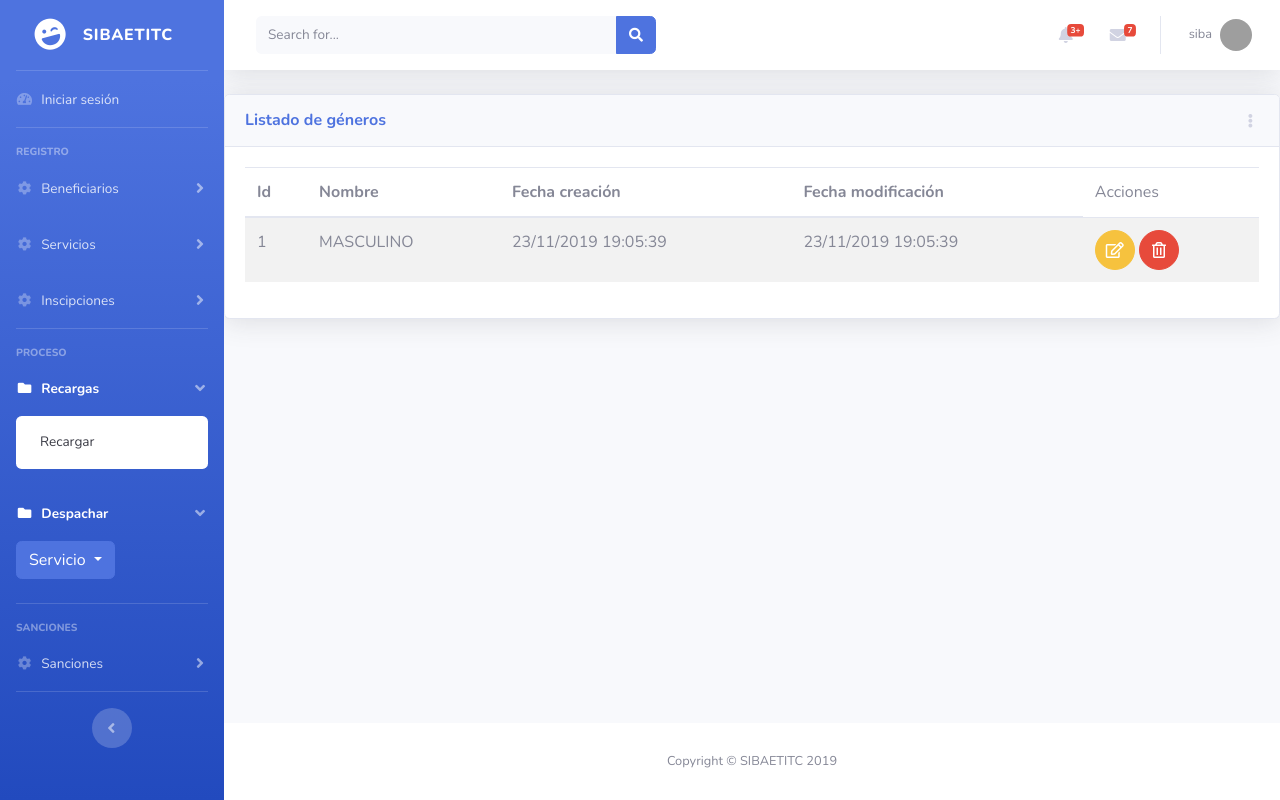
After one commit to JulianDGP/sibaetitc, a Django app: page /beneficiarios/generos/ in a window 1280 px wide. The commit adds this page. Run offline with Django 3.2, Linux system fonts and the light colour scheme; a user stored in the database is signed in; data comes from the database, SQL or seed files in the repository; both versions use the stored data as it was after the commit; parts of the project's set-up code (start-up, migrations or seed data) failed here and were passed over; grey boxes are pictures that could not be loaded.

Commit message:
Se crea view para listar genero del beneficiario

```diff
--- /dev/null
+++ b/beneficiarios/templates/beneficiarios/genero_list.html
@@ -0,0 +1,59 @@
+{% extends 'base/base.html' %}
+
+{% block page_content %}
+<!-- Dropdown Card Example -->
+              <div class="card shadow mb-4">
+                <!-- Card Header - Dropdown -->
+                <div class="card-header py-3 d-flex flex-row align-items-center justify-content-between">
+                  <h6 class="m-0 font-weight-bold text-primary">Listado de géneros</h6>
+                  <div class="dropdown no-arrow">
+                    <a class="dropdown-toggle" href="#" role="button" id="dropdownMenuLink" data-toggle="dropdown" aria-haspopup="true" aria-expanded="false">
+                      <i class="fas fa-ellipsis-v fa-sm fa-fw text-gray-400"></i>
+                    </a>
+                    <div class="dropdown-menu dropdown-menu-right shadow animated--fade-in" aria-labelledby="dropdownMenuLink">
+                      <div class="dropdown-header">Acciones</div>
+                      <a class="dropdown-item" href="#">Action</a>
+                      <a class="dropdown-item" href="#">Another action</a>
+                      <div class="dropdown-divider"></div>
+                      <a class="dropdown-item" href="#">Something else here</a>
+                    </div>
+                  </div>
+                </div>
+                <!-- Card Body -->
+                <div class="card-body">
+                  {% if not obj %}No hay géneros{% endif %}
+                    {% if obj %}
+                    <table class="table table-striped table-hover">
+                        <thead>
+                        <th>Id</th>
+                        <th>Nombre</th>
+                        <th>Fecha creación</th>
+                        <th>Fecha modificación</th>
+                        <td class="all">Acciones</td>
+                        </thead>
+                        <tbody>
+                        {% for item in obj %}
+                            <tr>
+                                <td>{{item.id_genero}}</td>
+                                <td>{{item.nombre_genero}}</td>
+                                <td>{{item.creado|date:"d/m/Y H:i:s"}}</td>
+                                <td>{{item.modificado|date:"d/m/Y H:i:s"}}</td>
+                                <td>
+                                    <a href="#" class="btn btn-warning btn-circle" role="button"><i class="far fa-edit"></i> </a>
+                                    <a href="#" class="btn btn-danger btn-circle" role="button"><i class="far fa-trash-alt"></i> </a>
+                                </td>
+                            </tr>
+                        {% endfor %}
+                        </tbody>
+                    </table>
+
+                    {% endif %}
+                </div>
+              </div>
+
+{% endblock %}
+
+
+{% block js_page %}
+
+{% endblock %}
--- a/beneficiarios/urls.py
+++ b/beneficiarios/urls.py
@@ -2,5 +2,6 @@ from django.urls import path
 from .views import *
 
 urlpatterns = [
+    path('generos/', GeneroView.as_view(), name='genero_list'),
     path('', Beneficiario.as_view(),name='beneficiario'),
 ]
--- a/beneficiarios/views.py
+++ b/beneficiarios/views.py
@@ -1,7 +1,17 @@
 from django.shortcuts import render
 from django.views import generic
 from django.http import HttpResponse
+from django.contrib.auth.mixins import LoginRequiredMixin
+from .models import Genero
 
 
-class Beneficiario(generic.TemplateView):
+
+class Beneficiario(LoginRequiredMixin, generic.TemplateView):
     template_name = 'beneficiarios/beneficiarios.html'
+    login_url = 'generales:login'
+
+class GeneroView(LoginRequiredMixin, generic.ListView):
+    model = Genero
+    template_name = 'beneficiarios/genero_list.html'
+    context_object_name = 'obj'
+    login_url = 'generales:login'
--- a/generales/urls.py
+++ b/generales/urls.py
@@ -1,6 +1,16 @@
 from django.urls import include, path
+from django.contrib.auth import views as auth_views
 from .views import Home
 
 urlpatterns = [
     path('', Home.as_view(),name='home'),
+    path('login/',
+         auth_views.LoginView.as_view(template_name='generales/login.html'),
+         name='login'
+         ),
+    path('logout/',
+         auth_views.LogoutView.as_view(template_name='generales/login.html'),
+         name='logout'
+         ),
+
 ]
--- a/sibaetitc/settings.py
+++ b/sibaetitc/settings.py
@@ -131,3 +131,6 @@ STATICFILES_DIRS = [os.path.join(BASE_DIR, 'static')]
 MEDIA_URL = '/media/'
 
 MEDIA_ROOT = os.path.join(BASE_DIR, 'media')
+
+LOGIN_REDIRECT_URL = '/'
+LOGOUT_REDIRECT_URL = '/login/'
--- a/templates/base/base.html
+++ b/templates/base/base.html
@@ -26,7 +26,7 @@
 
 </head>
 
-<body id="page-top">
+<body id="page-top" class="bg-gradient-primary">
     {% block side_bar %}
     <!-- Page Wrapper -->
     <div id="wrapper">
@@ -70,11 +70,11 @@
                 <div id="collapseTwo" class="collapse" aria-labelledby="headingTwo" data-parent="#accordionSidebar">
                     <div class="bg-white py-2 collapse-inner rounded">
                         <h6 class="collapse-header">Datos Beneficiario:</h6>
-                        <a class="collapse-item" href="admin/beneficiarios/genero/">Género</a>
-                        <a class="collapse-item" href="admin/beneficiarios/documento_identidad/">Documento</a>
-                        <a class="collapse-item" href="admin/beneficiarios/tipo_beneficiario/">Tipo beneficiario</a>
-                        <a class="collapse-item" href="admin/beneficiarios/dependencia/">Dependencia</a>
-                        <a class="collapse-item" href="admin/beneficiarios/beneficiario/">Beneficiario</a>
+                        <a class="collapse-item" href="{% url 'beneficiarios:genero_list' %}">Género</a>
+                        <a class="collapse-item" href="admin/beneficiarios/documento_identidad">Documento</a>
+                        <a class="collapse-item" href="admin/beneficiarios/tipo_beneficiario">Tipo beneficiario</a>
+                        <a class="collapse-item" href="admin/beneficiarios/dependencia">Dependencia</a>
+                        <a class="collapse-item" href="admin/beneficiarios/beneficiario">Beneficiario</a>
                     </div>
                 </div>
             </li>
@@ -448,7 +448,7 @@
 
     </div>
     <!-- End of Page Wrapper -->
-    {% block loging %} {% endblock loging %}
+    {% block login %} {% endblock login %}
     <!-- Scroll to Top Button-->
     <a class="scroll-to-top rounded" href="#page-top">
         <i class="fas fa-angle-up"></i>
@@ -470,7 +470,7 @@
                 </div>
                 <div class="modal-footer">
                     <button class="btn btn-secondary" type="button" data-dismiss="modal">Cancelar</button>
-                    <a class="btn btn-primary" href="admin/logout/">Cerrar sesión</a>
+                    <a class="btn btn-primary" href="{% url 'generales:logout' %}">Cerrar sesión</a>
                 </div>
             </div>
         </div>
```
Also changed, not shown: generales/templates/generales/login.html (added, +71 -0 lines), generales/views.py (+3 -5 lines), db.sqlite3, generales/templates/generales/home.html (line endings or trailing spaces), 1 other file.
